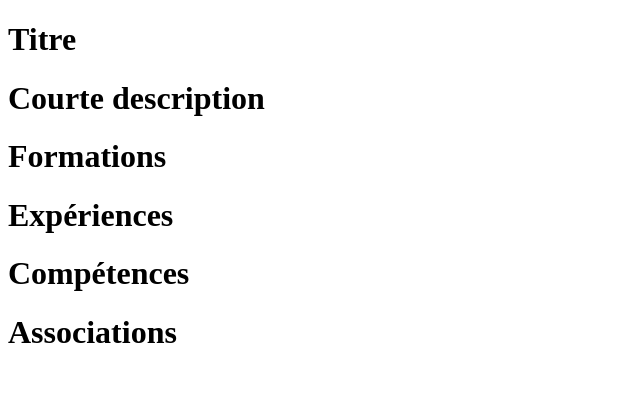
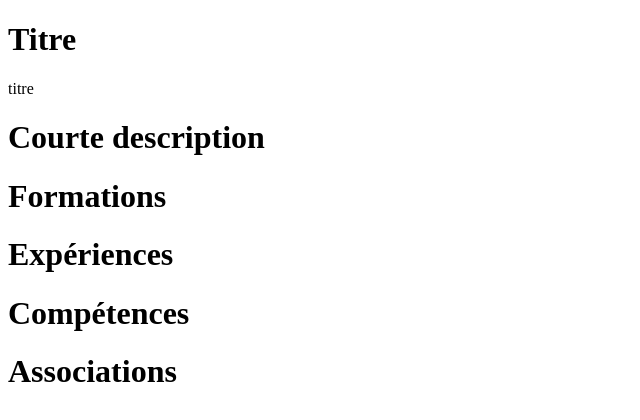
Before and after one commit to FREJUSAZAINON/git-mon-cv, a plain HTML site: page index.html in a window 1280 px wide. Shown: the whole page, without its empty margins (0-640 px from the left). Drawn offline with Linux system fonts and the light colour scheme.

Commit message:
mise en place de section titre

```diff
--- a/index.html
+++ b/index.html
@@ -9,11 +9,11 @@
 </head>
 <body>
     <h1>Titre</h1>
+    <section> titre </section>
     <h1>Courte description</h1>
     <h1>Formations</h1>
     <h1>Expériences</h1>
     <h1>Compétences</h1>
     <h1>Associations</h1>
-
 </body>
 </html>
```
